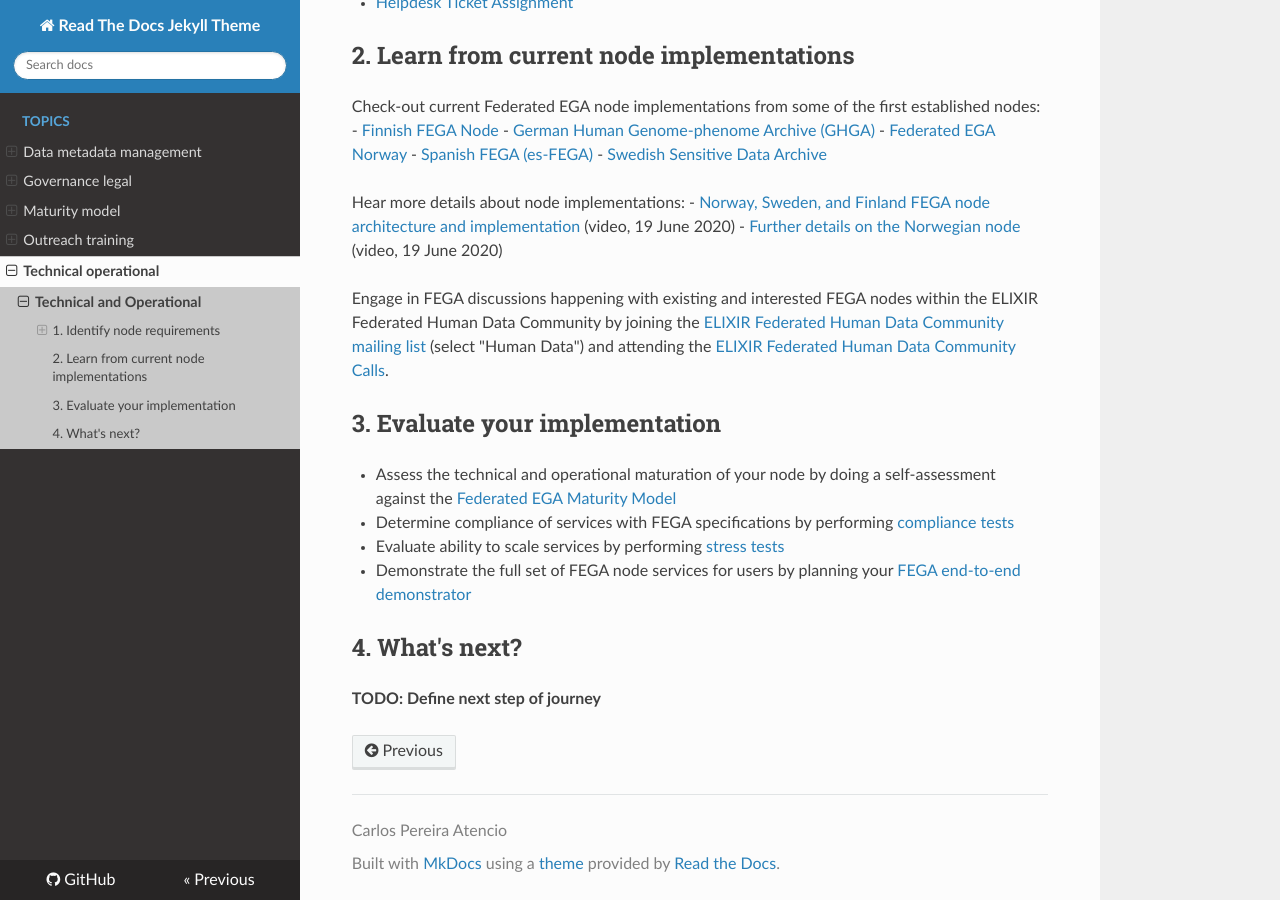
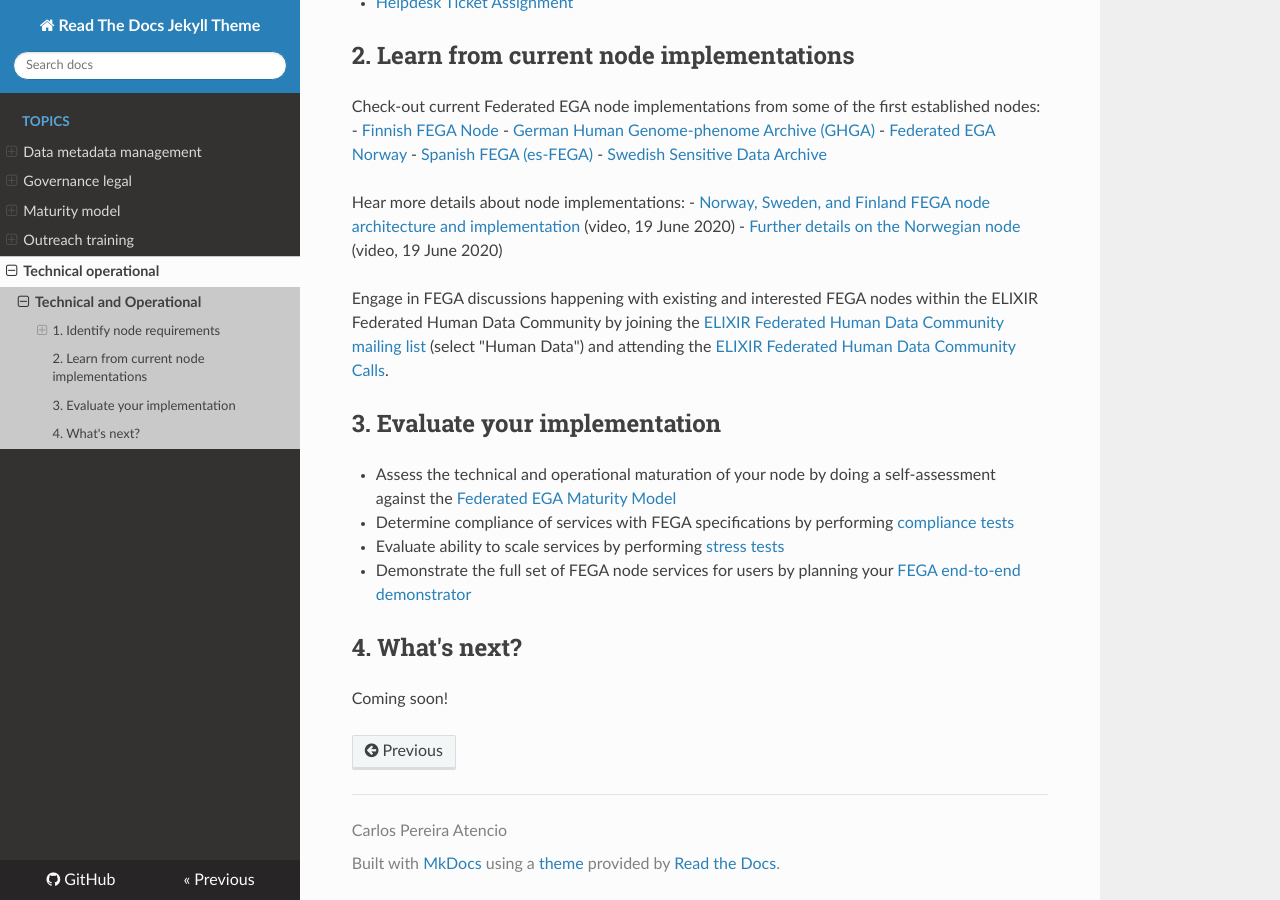
Before and after one commit to viklund/FEGA-onboarding, an MkDocs documentation site: the page built from docs/topics/technical-operational/README.md, in a window 1280 px wide and 900 px high, scrolled down 1671 px. Built offline with MkDocs 1.6.1, drawn with Linux system fonts in a browser that asks for light colours; nearby versions of some CDN libraries.

Commit message:
Changed TODO to Coming soon.

```diff
--- a/docs/topics/technical-operational/README.md
+++ b/docs/topics/technical-operational/README.md
@@ -85,4 +85,4 @@ Engage in FEGA discussions happening with existing and interested FEGA nodes wit
 
 ## 4. What's next?
 
-**TODO: Define next step of journey**
+Coming soon!
```
Also changed, not shown: docs/topics/outreach-training/README.md (+0 -1 lines).
